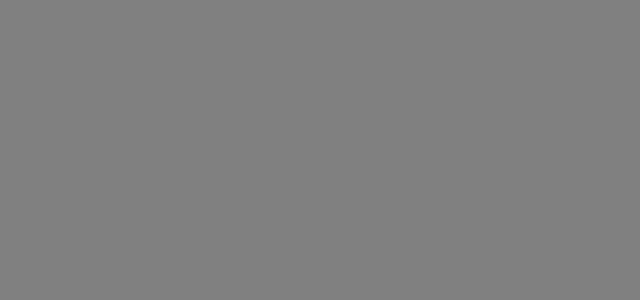
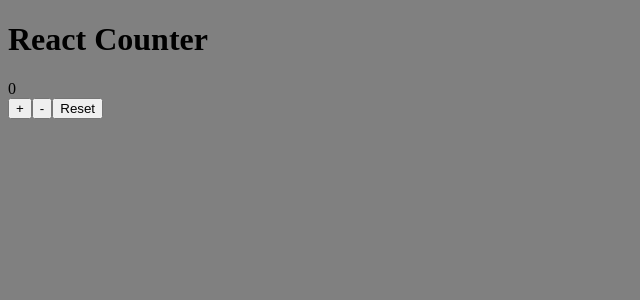
Before and after one commit to twentymurial33/murials_menu, a React (Create React App) app in the folder client/: page /calories in a window 1280 px wide. Before the commit this address had no page. Shown: the top 300 px of the page, without its empty margins (0-640 px from the left). Built offline with nearby package versions, Linux system fonts and the light colour scheme.

Commit message:
calories feature

```diff
--- a/client/src/App.js
+++ b/client/src/App.js
@@ -1,6 +1,7 @@
 import Landing from "./pages/Landing";
 import Details from "./pages/Details";
 import AddFood from "./pages/AddFood";
+import Calories from "./pages/Calories";
 import React, { BrowserRouter, Routes, Route } from "react-router-dom";
 import { QueryClient, QueryClientProvider } from "react-query";
 // import { ReactQueryDevtools } from "react-query-devtools";
@@ -16,6 +17,7 @@ function App() {
             <Route exact path="/" element={<Landing />} />
             <Route exact path="/details" element={<Details />} />
             <Route exact path="/add" element={<AddFood />} />
+            <Route exact path="/calories" element={<Calories />} />
           </Routes>
         </BrowserRouter>
       </QueryClientProvider>
--- a/client/src/pages/calorieCounter.js
+++ b/client/src/pages/Calories.js
@@ -1,6 +1,6 @@
 import { React, useState } from "react";
 
-export default function calorieCounter() {
+export default function Calories() {
   const [counter, setCounter] = useState(0);
 
   //increase counter
--- a/client/src/pages/Details.js
+++ b/client/src/pages/Details.js
@@ -9,6 +9,7 @@ import "../index.css";
 
 function Details() {
   const [search, setNewSearch] = useState("");
+  const [counter, setCounter] = useState(0);
 
   const { isLoading, data, error } = useQuery(["posts"], () =>
     axios("http://localhost:5000/menu_items")
@@ -34,6 +35,20 @@ function Details() {
     }
   };
 
+  //const increase
+
+  const increaseCounter = () => {
+    setCounter((count) => count + 1);
+  };
+
+  const decreaseCounter = () => {
+    setCounter((count) => count - 1);
+  };
+
+  const reset = () => {
+    setCounter();
+  };
+
   return (
     <div>
       <Container>
@@ -49,6 +64,19 @@ function Details() {
               <>
                 <p key={data.id}>
                   <img src={data.img} alt="images" />
+                  <h4>Food Calories</h4>
+                  <span className="counter__output">{counter}</span>
+                  <div className="btn__container">
+                    <button className="control__btn" onClick={increaseCounter}>
+                      +
+                    </button>
+                    <button className="control__btn" onClick={decreaseCounter}>
+                      -
+                    </button>
+                    <button className="reset" onClick={reset}>
+                      Reset
+                    </button>
+                  </div>
                   <Box
                     lg={{
                       display: "flex",
```
